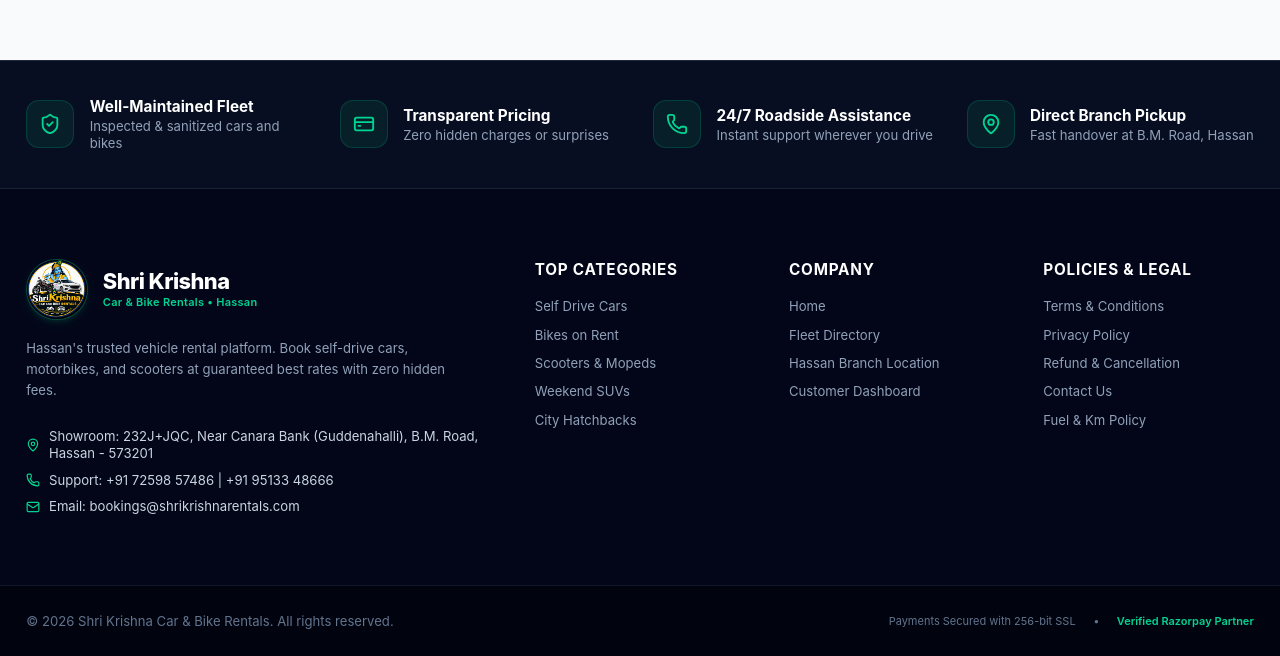
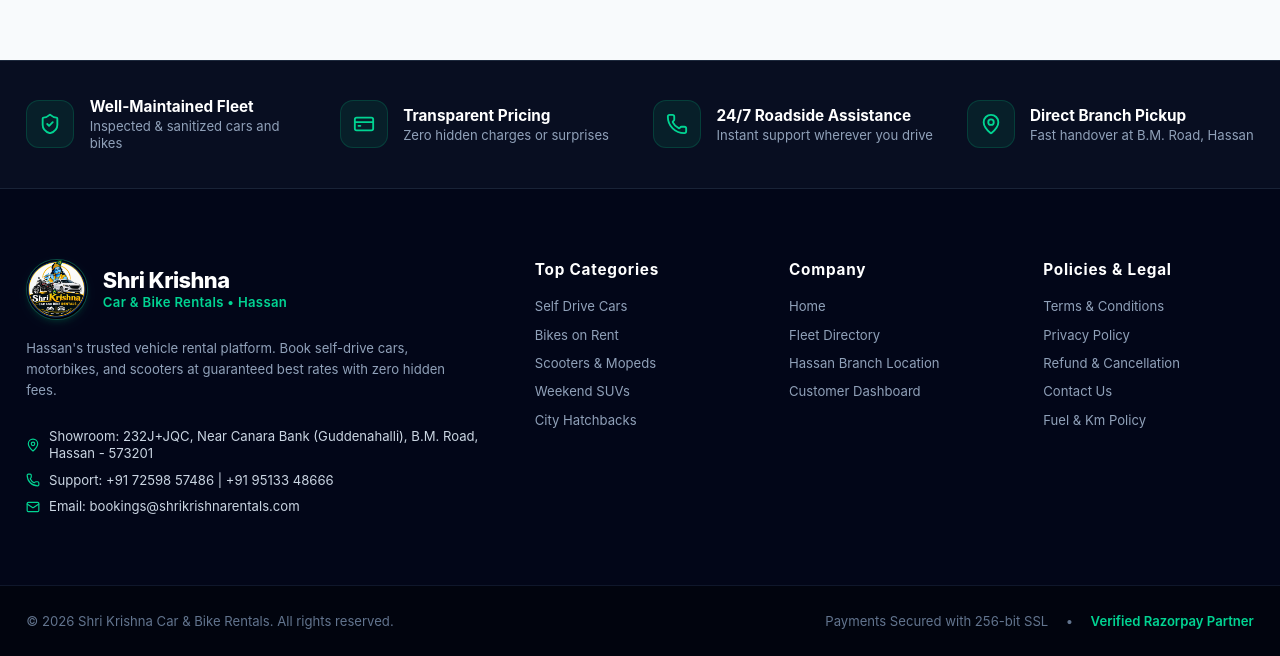
Before and after one commit to aakashjadhav0214-jpg/CarRental, a React (Vite) app in the folder frontend/: page /vehicles/1 in a window 1280 px wide. Shown: the part 740-1396 px from the top of the page. Built offline with nearby package versions, Linux system fonts and the light colour scheme; no server answers.

Commit message:
Fix 8 usability heuristics issues on Home page (type scale, text colors, corner radii, button styles, all-caps, small body text, footer headings)

```diff
--- a/frontend/src/components/layout/Footer.tsx
+++ b/frontend/src/components/layout/Footer.tsx
@@ -67,8 +67,8 @@
               <span className="text-xl font-extrabold tracking-tight text-white leading-tight">
                 Shri Krishna
               </span>
-              <span className="text-[11px] font-semibold text-emerald-400 tracking-wide">
-                Car & Bike Rentals &bull; Hassan
+              <span className="text-xs font-semibold text-emerald-400 tracking-wide">
+                Car &amp; Bike Rentals &bull; Hassan
               </span>
             </div>
           </Link>
@@ -95,7 +95,7 @@
 
         {/* Categories Column */}
         <div>
-          <h4 className="text-white font-bold text-sm mb-4 uppercase tracking-wider">Top Categories</h4>
+          <h3 className="text-white font-bold text-sm mb-4 tracking-wider">Top Categories</h3>
           <ul className="space-y-2.5 text-xs">
             <li><Link to="/vehicles?category=Cars" className="hover:text-emerald-400 transition-colors">Self Drive Cars</Link></li>
             <li><Link to="/vehicles?category=Bikes" className="hover:text-emerald-400 transition-colors">Bikes on Rent</Link></li>
@@ -107,7 +107,7 @@
 
         {/* Quick Links Column */}
         <div>
-          <h4 className="text-white font-bold text-sm mb-4 uppercase tracking-wider">Company</h4>
+          <h3 className="text-white font-bold text-sm mb-4 tracking-wider">Company</h3>
           <ul className="space-y-2.5 text-xs">
             <li><Link to="/" className="hover:text-emerald-400 transition-colors">Home</Link></li>
             <li><Link to="/vehicles" className="hover:text-emerald-400 transition-colors">Fleet Directory</Link></li>
@@ -118,13 +118,13 @@
 
         {/* Policies & KYC Column (Important for Live Razorpay Compliance) */}
         <div>
-          <h4 className="text-white font-bold text-sm mb-4 uppercase tracking-wider">Policies & Legal</h4>
+          <h3 className="text-white font-bold text-sm mb-4 tracking-wider">Policies &amp; Legal</h3>
           <ul className="space-y-2.5 text-xs">
-            <li><Link to="/terms" className="hover:text-emerald-400 transition-colors">Terms & Conditions</Link></li>
+            <li><Link to="/terms" className="hover:text-emerald-400 transition-colors">Terms &amp; Conditions</Link></li>
             <li><Link to="/privacy" className="hover:text-emerald-400 transition-colors">Privacy Policy</Link></li>
-            <li><Link to="/refund-policy" className="hover:text-emerald-400 transition-colors">Refund & Cancellation</Link></li>
+            <li><Link to="/refund-policy" className="hover:text-emerald-400 transition-colors">Refund &amp; Cancellation</Link></li>
             <li><Link to="/contact" className="hover:text-emerald-400 transition-colors">Contact Us</Link></li>
-            <li><Link to="/terms" className="hover:text-emerald-400 transition-colors">Fuel & Km Policy</Link></li>
+            <li><Link to="/terms" className="hover:text-emerald-400 transition-colors">Fuel &amp; Km Policy</Link></li>
           </ul>
         </div>
 
@@ -134,7 +134,7 @@
       <div className="border-t border-slate-900 bg-black/40 py-6 text-xs text-slate-500">
         <div className="max-w-7xl mx-auto px-4 sm:px-6 flex flex-col sm:flex-row items-center justify-between gap-4">
           <p>&copy; {new Date().getFullYear()} Shri Krishna Car &amp; Bike Rentals. All rights reserved.</p>
-          <div className="flex items-center gap-4 text-[11px]">
+          <div className="flex items-center gap-4 text-xs">
             <span>Payments Secured with 256-bit SSL</span>
             <span>&bull;</span>
             <span className="text-emerald-400 font-semibold">Verified Razorpay Partner</span>
--- a/frontend/src/pages/Home.tsx
+++ b/frontend/src/pages/Home.tsx
@@ -148,10 +148,10 @@
 
           {/* Main Title & Subtitle */}
           <div className="text-center max-w-4xl mx-auto mb-10 sm:mb-12">
-            <span className="inline-flex items-center gap-2 px-4 py-1.5 rounded-full text-xs sm:text-sm font-black uppercase tracking-wider text-emerald-800 bg-emerald-100/90 mb-4 border border-emerald-200 shadow-2xs">
+            <span className="inline-flex items-center gap-2 px-4 py-1.5 rounded-full text-xs sm:text-sm font-black tracking-wider text-emerald-800 bg-emerald-100/90 mb-4 border border-emerald-200 shadow-2xs">
               <Award size={15} /> Premier Self-Drive Car &amp; Bike Rentals
             </span>
-            <h1 className="text-4xl sm:text-5xl md:text-6xl lg:text-7xl font-black text-slate-900 tracking-tight leading-[1.12]">
+            <h1 className="text-4xl sm:text-5xl md:text-6xl font-black text-slate-900 tracking-tight leading-[1.12]">
               Rent Self-Drive Cars &amp; Bikes in <span className="text-emerald-600">Hassan</span>
             </h1>
             <p className="mt-4 text-base sm:text-lg md:text-xl text-slate-600 font-semibold max-w-2xl mx-auto">
@@ -636,7 +636,7 @@
       <section className="py-16 sm:py-20 bg-slate-900 text-white border-t border-slate-800">
         <div className="max-w-7xl mx-auto px-4 sm:px-6">
           <div className="text-center max-w-2xl mx-auto mb-12">
-            <span className="inline-flex items-center gap-2 px-3.5 py-1 rounded-full text-xs font-black uppercase tracking-wider text-amber-300 bg-amber-500/20 border border-amber-500/30">
+            <span className="inline-flex items-center gap-2 px-3.5 py-1 rounded-full text-xs font-black tracking-wider text-amber-300 bg-amber-500/20 border border-amber-500/30">
               <Star size={14} fill="currentColor" /> Verified Customer Feedback
             </span>
             <h2 className="text-3xl sm:text-4xl font-black mt-3 text-white">
@@ -662,7 +662,7 @@
                           <Star key={i} size={15} fill="currentColor" />
                         ))}
                       </div>
-                      <span className="text-[10px] font-bold px-2 py-0.5 rounded bg-emerald-500/20 text-emerald-300 border border-emerald-500/30">
+                      <span className="text-xs font-bold px-2 py-0.5 rounded-md bg-emerald-500/20 text-emerald-300 border border-emerald-500/30">
                         Verified Ride
                       </span>
                     </div>
@@ -673,9 +673,9 @@
                   <div className="mt-6 pt-4 border-t border-slate-700/60 flex items-center justify-between text-xs">
                     <div>
                       <b className="text-white block font-extrabold">{r.user_name}</b>
-                      <span className="text-emerald-400 font-semibold text-[11px]">{r.vehicle_name}</span>
+                      <span className="text-emerald-400 font-semibold text-xs">{r.vehicle_name}</span>
                     </div>
-                    <span className="text-[10px] text-slate-400 font-medium">
+                    <span className="text-xs text-slate-400 font-medium">
                       {r.created_at ? new Date(r.created_at).toLocaleDateString() : 'Recent'}
                     </span>
                   </div>
```
